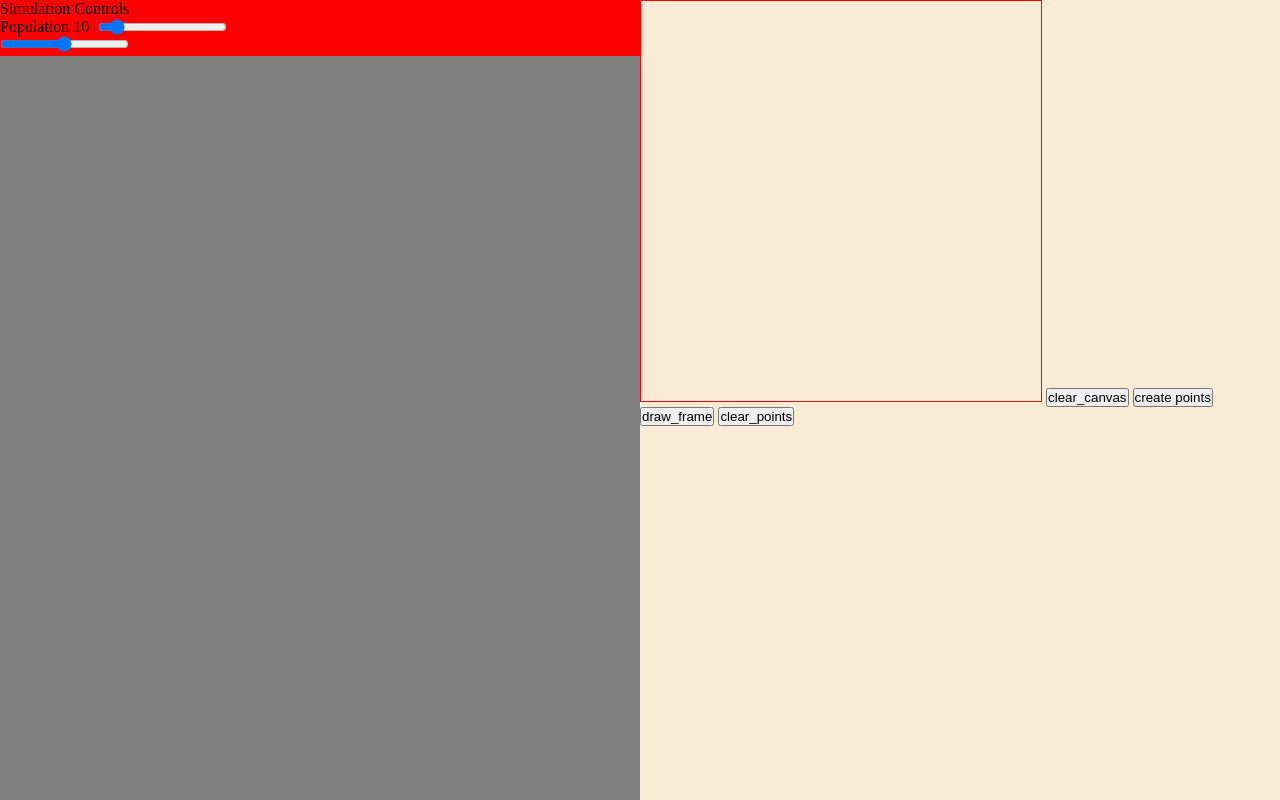
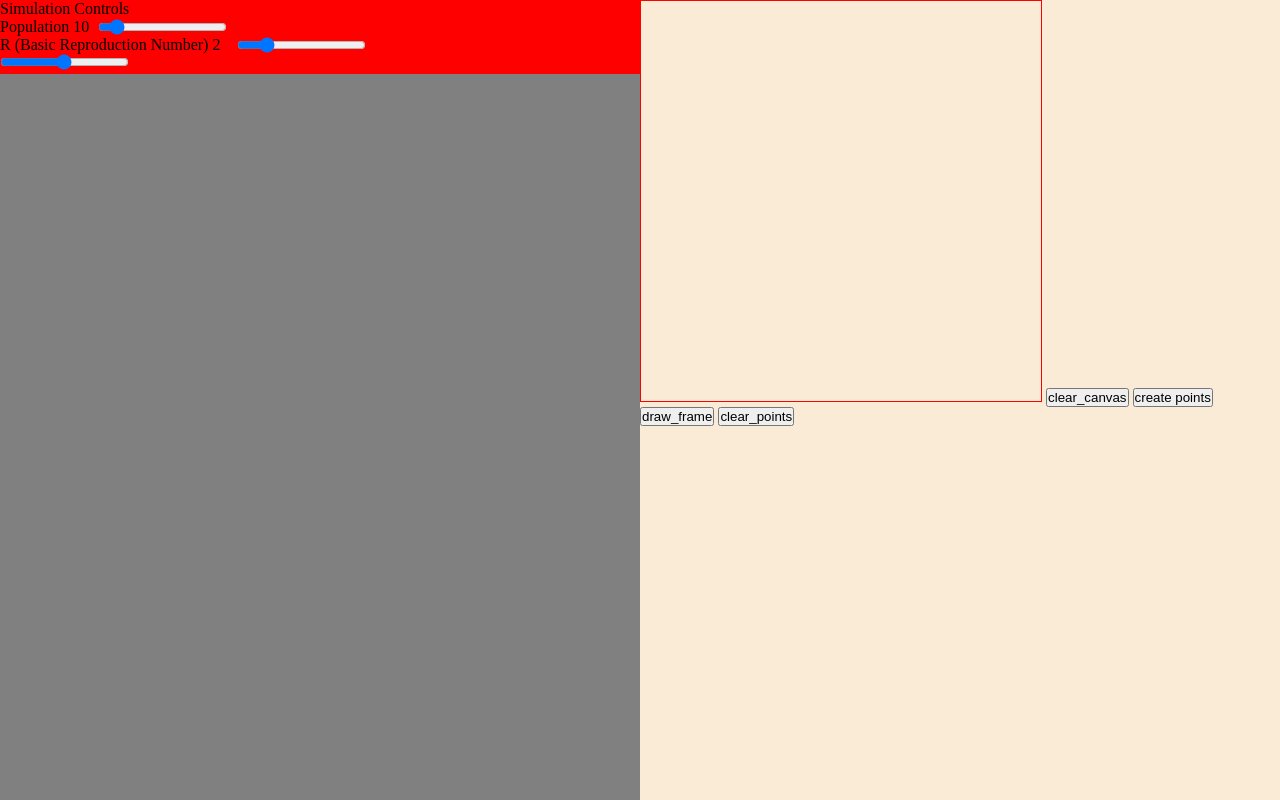
Before and after one commit to GreyMW/epidemic_simulation, a Svelte app: page / in a window 1280 px wide. Built offline with nearby package versions, Linux system fonts and the light colour scheme.

Commit message:
Basic Reproduction value added

```diff
--- a/src/components/SimulationControls.svelte
+++ b/src/components/SimulationControls.svelte
@@ -14,6 +14,12 @@
         <p>Population&nbsp;</p>
         <p class="slider-value">{$simulation_state.population}</p>
         <RangeSlider bind:value = {$simulation_state.population}/>
+    </div>
+
+    <div class="slider">
+        <p>R (Basic Reproduction Number)&nbsp;</p>
+        <p class="slider-value">{$simulation_state.r_value / 10}</p>
+        <RangeSlider bind:value = {$simulation_state.r_value}/>
     </div>
 
     <RangeSlider/>
--- a/src/simulation/simulation_store.ts
+++ b/src/simulation/simulation_store.ts
@@ -4,7 +4,10 @@ import {Boundary, BoundaryFactory, Point} from "./simulation";
 class State {
     animation_on: boolean = false;
     points: Point[] = [];
+
     population: number = 10;
+    r_value: number = 20;
+
     boundary_factory: BoundaryFactory = new BoundaryFactory();
     boundaries: Boundary[] = this.boundary_factory.scenario_1_boundaries();
     scenario: String = "default";
```
